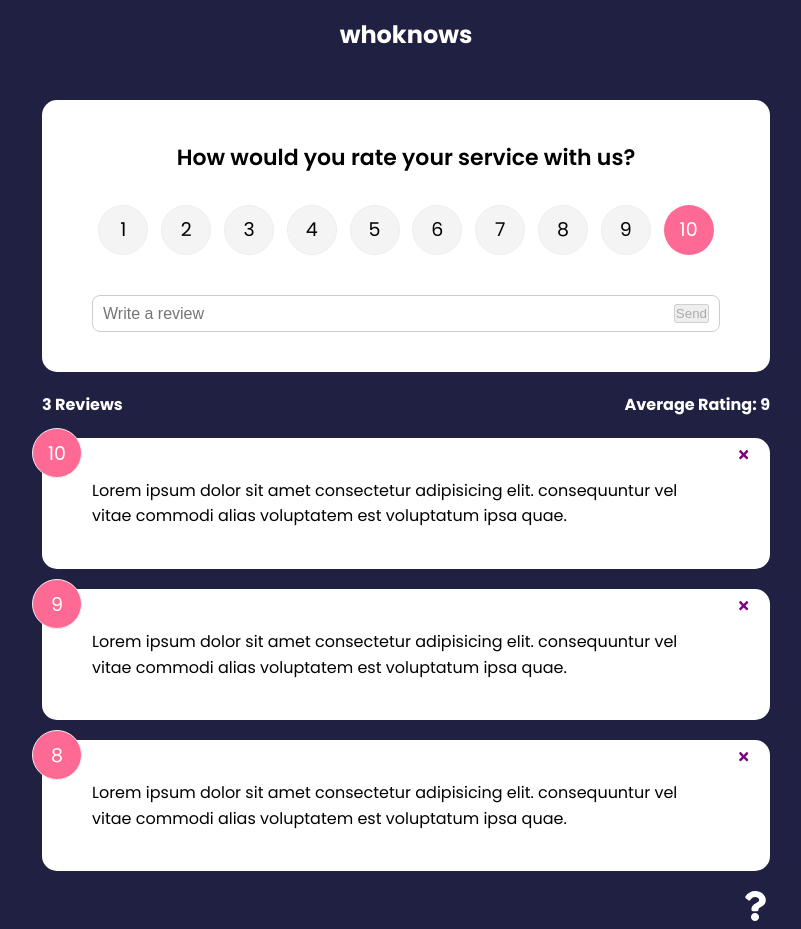
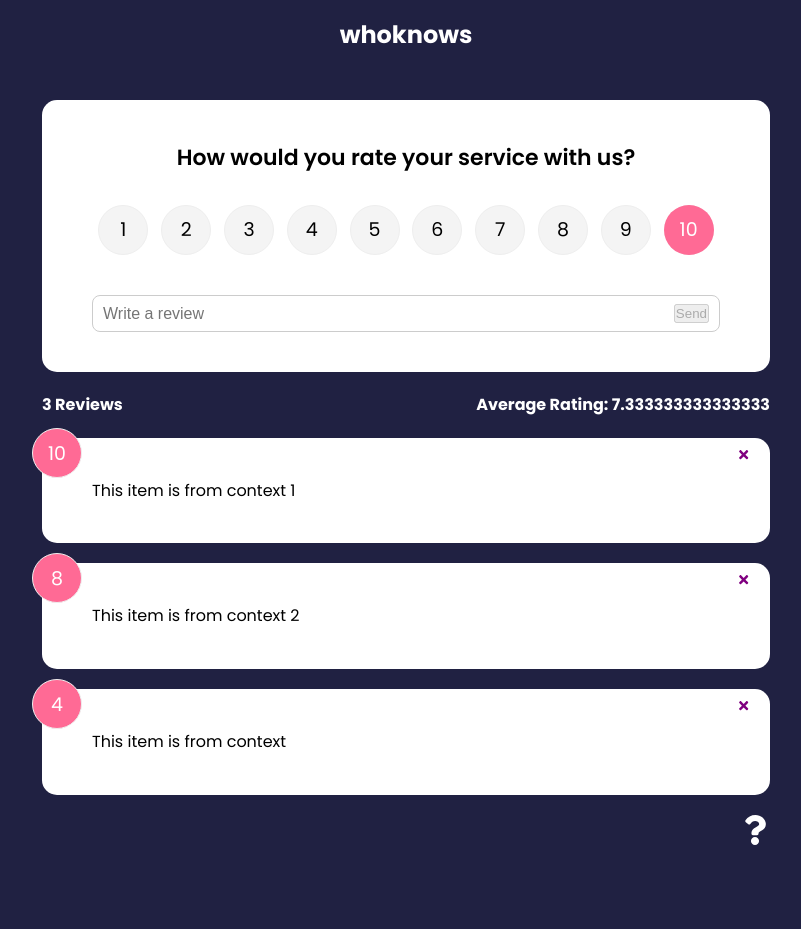
Before and after one commit to wlowry88/feedback-app, a React (Create React App) app: page / in a window 1280 px wide. Shown: the whole page, without its empty margins (234-1035 px from the left). After the commit the page ends 852 px from the top, so only its background shows below. Built offline with nearby package versions, Linux system fonts and the light colour scheme.

Commit message:
useContext

```diff
--- a/package.json
+++ b/package.json
@@ -39,7 +39,6 @@
     ]
   },
   "devDependencies": {
-    "eslint": "^8.14.0",
     "eslint-config-standard": "^17.0.0",
     "eslint-plugin-import": "^2.26.0",
     "eslint-plugin-n": "^15.1.0",
--- a/src/App.js
+++ b/src/App.js
@@ -8,32 +8,20 @@
 import FeedbackStats from './components/FeedbackStats'
 import FeedbackForm from './components/FeedbackForm'
 import AboutIconLink from './components/AboutIconLink'
+import { FeedbackProvider } from './context/FeedbackContext'
 
 function App (props) {
-  const [feedback, setFeedback] = useState(FeedbackData)
-
-  const addFeedback = (newFeedback) => {
-    newFeedback.id = Date.now()
-    setFeedback([newFeedback, ...feedback])
-  }
-
-  const deleteFeedback = (id) => {
-    if (window.confirm('Are you sure you want to delete?')) {
-      setFeedback(feedback.filter((item) => item.id !== id))
-    }
-    console.log('App', id)
-  }
   return (
-    <Router>
-      <Header />
+    <FeedbackProvider>
+      <Router>
+        <Header />
         <div className='container'>
           <Routes>
             <Route exact path='/' element={
               <>
-                <FeedbackForm handleAdd={addFeedback}/>
-                <FeedbackStats feedback={feedback}/>
-                <FeedbackList feedback={feedback}
-                handleDelete={deleteFeedback}/>
+                <FeedbackForm />
+                <FeedbackStats />
+                <FeedbackList />
               </>
             }>
             </Route>
@@ -42,7 +30,8 @@
           </Routes>
           <AboutIconLink />
         </div>
-        </Router>
+      </Router>
+    </FeedbackProvider>
   )
 }
 
--- a/src/components/FeedbackForm.jsx
+++ b/src/components/FeedbackForm.jsx
@@ -3,12 +3,16 @@
 import PropTypes from 'prop-types'
 import Button from './Button'
 import RatingSelect from './RatingSelect'
+import { useContext } from 'react'
+import FeedbackContext from '../context/FeedbackContext'
 
-function FeedbackForm ({ handleAdd }) {
+function FeedbackForm () {
   const [text, setText] = useState('')
   const [rating, setRating] = useState(10)
   const [btnDisabled, setBtnDisabled] = useState(true)
   const [message, setMessage] = useState('')
+
+  const {addFeedback} = useContext(FeedbackContext)
 
   const handleTextChange = (e) => {
     if (text === '') {
@@ -30,7 +34,7 @@
         text,
         rating
       }
-      handleAdd(newFeedback)
+      addFeedback(newFeedback)
       setText('')
       setBtnDisabled(true)
     }
--- a/src/components/FeedbackItem.jsx
+++ b/src/components/FeedbackItem.jsx
@@ -1,13 +1,15 @@
 import React from 'react'
 import Card from './shared/Card'
 import { FaTimes } from 'react-icons/fa'
-import PropTypes from 'prop-types'
+import { useContext } from 'react'
+import FeedbackContext from '../context/FeedbackContext'
 
-function FeedbackItem ({ item, handleDelete }) {
+function FeedbackItem ({ item }) {
+  const {deleteFeedback } = useContext(FeedbackContext)
   return (
     <Card>
         <div className="num-display">{item.rating}</div>
-        <button onClick={() => handleDelete(item.id)} className="close">
+        <button onClick={() => deleteFeedback(item.id)} className="close">
           <FaTimes color='purple'></FaTimes>
         </button>
         <div className="text-display">{item.text}</div>
@@ -15,9 +17,4 @@
   )
 }
 
-FeedbackItem.propTypes = {
-  item: PropTypes.object.isRequired,
-  handleDelete: PropTypes.object.func
-}
-
 export default FeedbackItem
--- a/src/components/FeedbackList.jsx
+++ b/src/components/FeedbackList.jsx
@@ -1,9 +1,13 @@
 import React from 'react'
 import FeedbackItem from './FeedbackItem'
+import { useContext } from 'react'
 import { motion, AnimatePresence } from 'framer-motion'
 import PropTypes from 'prop-types'
+import FeedbackContext from '../context/FeedbackContext'
 
-function FeedbackList ({ feedback, handleDelete }) {
+function FeedbackList () {
+  const {feedback, handleDelete} = useContext(FeedbackContext)
+
   if (!feedback || feedback.length < 1) {
     return <p>Nada</p>
   } else {
@@ -20,7 +24,6 @@
                 <FeedbackItem
                     key={item.id}
                     item={item}
-                        handleDelete={handleDelete}
                 />
             </motion.div>
         ))}
@@ -28,21 +31,6 @@
 
       </div>
     )
-    // return (
-    //     <div className='feedback-list'>
-
-    //     {feedback.map( function (item)  {
-    //         return (
-    //             <FeedbackItem
-    //                 key={item.id}
-    //                 item={item}
-    //                 handleDelete={handleDelete}
-    //             />
-    //         )
-    //     })}
-
-    //     </div>
-    // )
   }
 }
 
--- a/src/components/FeedbackStats.jsx
+++ b/src/components/FeedbackStats.jsx
@@ -1,8 +1,8 @@
-import React from 'react'
-import PropTypes from 'prop-types'
+import { React, useContext} from 'react'
+import FeedbackContext from '../context/FeedbackContext';
 
-function FeedbackStats(feedback) {
-    feedback = feedback.feedback;
+function FeedbackStats() {
+  const {feedback} = useContext(FeedbackContext)
   let average = feedback.reduce((acc, cur) => {
       return acc + cur.rating;
   }, 0) / feedback.length;
@@ -14,12 +14,4 @@
   )
 }
 
-FeedbackStats.propTypes = {
-    feedback: PropTypes.shape({
-        id: PropTypes.number.isRequired,
-        rating: PropTypes.number.isRequired,
-        text: PropTypes.string.isRequired
-    })
-}
-
 export default FeedbackStats;
--- /dev/null
+++ b/src/context/FeedbackContext.js
@@ -0,0 +1,46 @@
+import { createContext, useState } from 'react'
+
+const FeedbackContext = createContext()
+
+
+export const FeedbackProvider = ({ children }) => {
+  const [feedback, setFeedback] = useState([
+    {
+      id: 1,
+      text: 'This item is from context 1',
+      rating: 10
+    },
+    {
+      id: 2,
+      text: 'This item is from context 2',
+      rating: 8
+    },
+    {
+      id: 3,
+      text: 'This item is from context',
+      rating: 4
+    }
+  ])
+
+  const addFeedback = (newFeedback) => {
+    newFeedback.id = Date.now()
+    setFeedback([newFeedback, ...feedback])
+  }
+
+  const deleteFeedback = (id) => {
+    if (window.confirm('Are you sure you want to delete?')) {
+      setFeedback(feedback.filter((item) => item.id !== id))
+    }
+    console.log('App', id)
+  }
+
+  return <FeedbackContext.Provider value={{
+    feedback,
+    deleteFeedback,
+    addFeedback
+  }}>
+    {children}
+  </FeedbackContext.Provider>
+}
+
+export default FeedbackContext
```
Also changed, not shown: 1 other file (tests, documents, lock files or other folders). Lines whose indentation alone changed are shown as unchanged.
